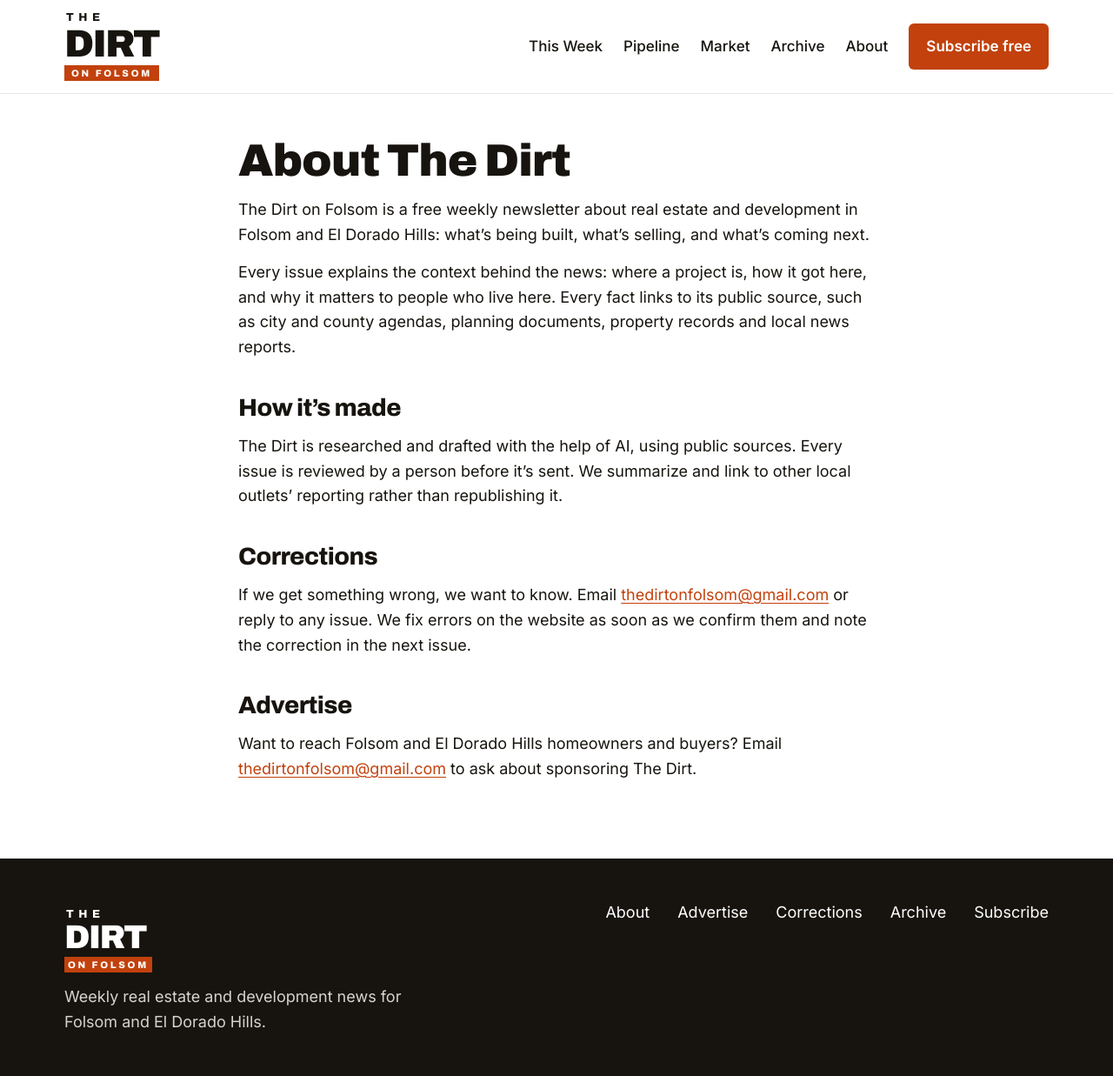
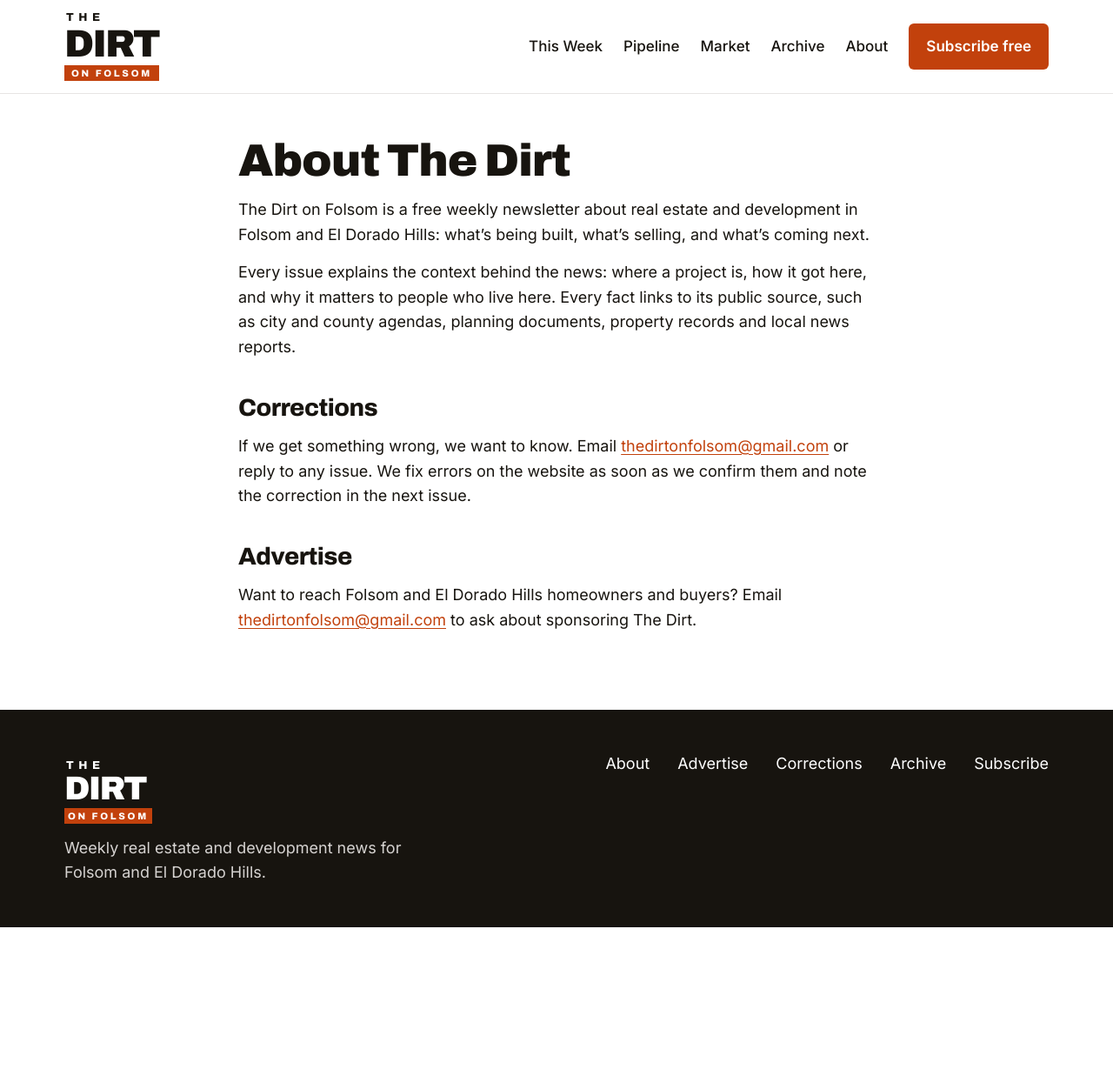
Before and after one commit to thedirtonfolsom/thedirtonfolsom.github.io, a Jekyll site: the page built from about.md, in a window 1280 px wide. Shown: the whole page at 87% size. Built offline with Jekyll 4.4.1, drawn with Linux system fonts in a browser that asks for light colours; after the commit the page ends 1066 px from its top, so only the background shows below that.

Commit message:
Remove 'How it's made' from About
Co-Authored-By: Claude Opus 5.5 <noreply@anthropic.com>
Claude-Session: https://claude.ai/code/session_01L76qhhXMpbiPJRQXc4r3PH

```diff
--- a/about.md
+++ b/about.md
@@ -8,10 +8,6 @@ The Dirt on Folsom is a free weekly newsletter about real estate and development
 
 Every issue explains the context behind the news: where a project is, how it got here, and why it matters to people who live here. Every fact links to its public source, such as city and county agendas, planning documents, property records and local news reports.
 
-## How it's made {#how}
-
-The Dirt is researched and drafted with the help of AI, using public sources. Every issue is reviewed by a person before it's sent. We summarize and link to other local outlets' reporting rather than republishing it.
-
 ## Corrections {#corrections}
 
 If we get something wrong, we want to know. Email [thedirtonfolsom@gmail.com](mailto:thedirtonfolsom@gmail.com) or reply to any issue. We fix errors on the website as soon as we confirm them and note the correction in the next issue.
```
